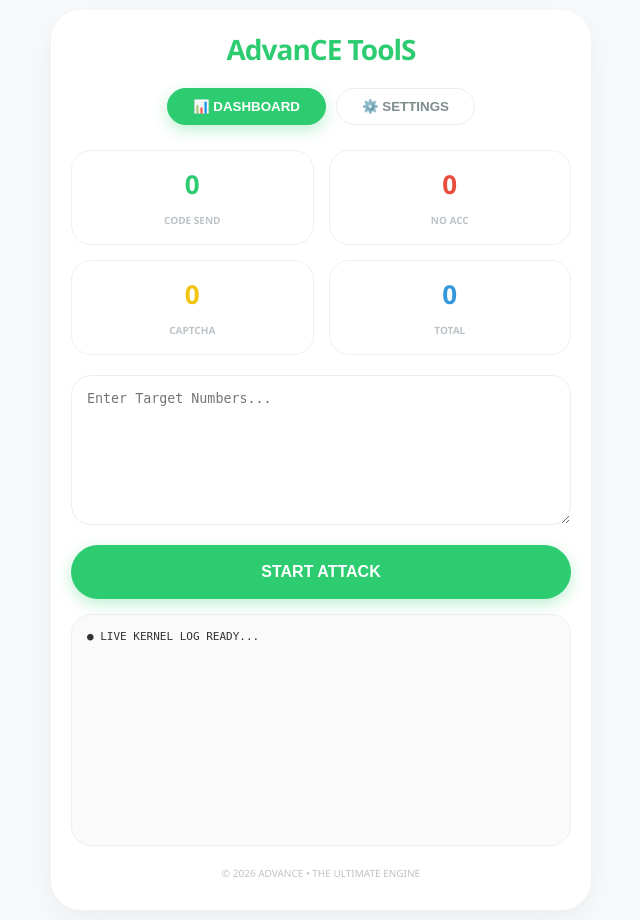
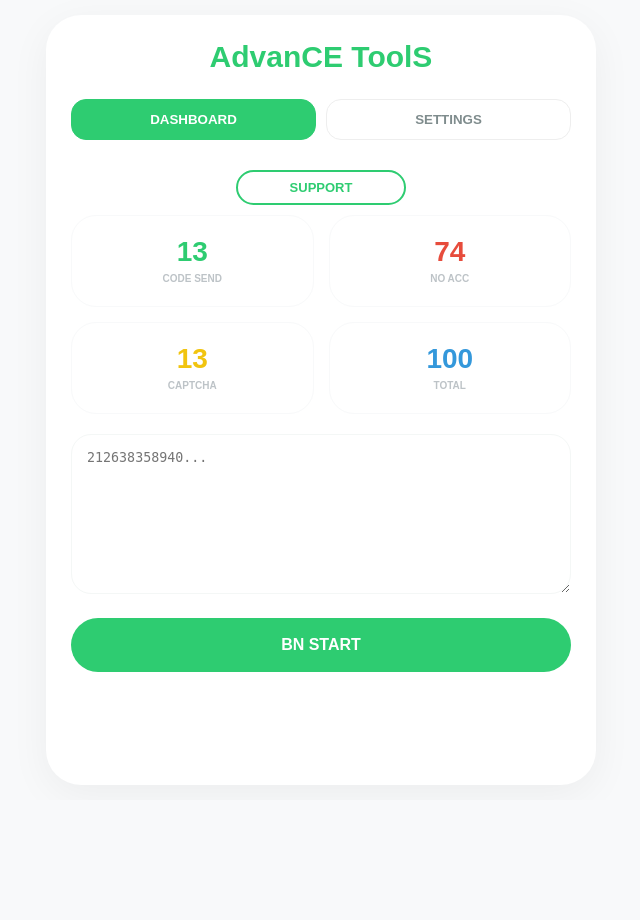
Before and after one commit to xmlcreator320-cpu/fbd-otp-bot, a Flask app: page / in a window 1280 px wide. Shown: the whole page, without its empty margins (319-959 px from the left). After the commit the page ends 672 px from the top, so only its background shows below. Run offline with Flask 3, Linux system fonts and the light colour scheme.

Commit message:
Update index.html

```diff
--- a/templates/index.html
+++ b/templates/index.html
@@ -6,118 +6,118 @@
     <title>Advance Tools V6.0 PRO</title>
     <style>
         :root { --main-green: #2ecc71; --bg-light: #f8f9fa; }
-        body { font-family: 'Segoe UI', Tahoma, Geneva, Verdana, sans-serif; background: var(--bg-light); margin: 0; padding: 10px; color: #333; }
-        .container { max-width: 500px; margin: auto; background: white; border-radius: 30px; padding: 20px; box-shadow: 0 10px 30px rgba(0,0,0,0.05); min-height: 90vh; }
+        body { font-family: sans-serif; background: var(--bg-light); margin: 0; padding: 15px; color: #333; }
+        .container { max-width: 500px; margin: auto; background: white; border-radius: 35px; padding: 25px; box-shadow: 0 10px 40px rgba(0,0,0,0.05); min-height: 90vh; }
 
-        /* Header & Tabs */
-        .logo-area { text-align: center; margin-bottom: 20px; }
-        .logo-text { font-size: 28px; font-weight: bold; color: var(--main-green); letter-spacing: -1px; }
-        .tab-group { display: flex; justify-content: center; gap: 10px; margin-bottom: 25px; }
-        .tab-btn { padding: 10px 25px; border-radius: 50px; border: 1px solid #eee; background: white; font-weight: bold; cursor: pointer; display: flex; align-items: center; gap: 5px; color: #7f8c8d; transition: 0.3s; }
-        .tab-btn.active { background: var(--main-green); color: white; border-color: var(--main-green); box-shadow: 0 5px 15px rgba(46, 204, 113, 0.3); }
+        /* Header Tabs */
+        .header-logo { text-align: center; margin-bottom: 25px; }
+        .logo-txt { font-size: 30px; font-weight: bold; color: var(--main-green); }
+        .tabs { display: flex; justify-content: center; gap: 10px; margin-bottom: 30px; }
+        .tab-btn { flex: 1; padding: 12px; border-radius: 15px; border: 1px solid #eee; background: white; font-weight: bold; cursor: pointer; color: #7f8c8d; }
+        .tab-btn.active { background: var(--main-green); color: white; border-color: var(--main-green); }
+        .support-btn { background: white; border: 2px solid var(--main-green); color: var(--main-green); width: 150px; margin: 10px auto; display: block; padding: 8px; border-radius: 50px; font-weight: bold; cursor: pointer; text-decoration: none; text-align: center; font-size: 13px; }
 
         /* Dashboard View */
-        .stats-grid { display: grid; grid-template-columns: 1fr 1fr; gap: 15px; margin-bottom: 20px; }
-        .stat-card { background: white; border: 1px solid #f0f0f0; padding: 15px; border-radius: 20px; text-align: center; }
-        .stat-val { font-size: 26px; font-weight: bold; display: block; margin-bottom: 5px; }
-        .label { font-size: 10px; color: #bdc3c7; font-weight: bold; }
+        .stats { display: grid; grid-template-columns: 1fr 1fr; gap: 15px; margin-bottom: 20px; }
+        .scard { background: white; border: 1.5px solid #f8f9fa; padding: 20px; border-radius: 25px; text-align: center; }
+        .sval { font-size: 28px; font-weight: bold; display: block; }
+        .slab { font-size: 10px; color: #bdc3c7; font-weight: bold; text-transform: uppercase; }
+        textarea { width: 100%; border: 1.5px solid #f4f7f6; border-radius: 20px; padding: 15px; height: 160px; box-sizing: border-box; font-family: monospace; margin-bottom: 20px; outline: none; }
 
-        /* Settings View */
-        .setting-item { background: white; border: 1px solid #f0f0f0; padding: 20px; border-radius: 20px; margin-bottom: 15px; }
-        .setting-header { display: flex; justify-content: space-between; align-items: center; margin-bottom: 10px; }
-        .setting-title { font-weight: bold; font-size: 14px; text-transform: uppercase; color: #2c3e50; }
-        .setting-val { color: var(--main-green); font-weight: bold; font-size: 18px; }
-        .switch { position: relative; display: inline-block; width: 45px; height: 24px; }
-        .switch input { opacity: 0; width: 0; height: 0; }
-        .slider { position: absolute; cursor: pointer; top: 0; left: 0; right: 0; bottom: 0; background-color: #ccc; transition: .4s; border-radius: 34px; }
-        .slider:before { position: absolute; content: ""; height: 18px; width: 18px; left: 3px; bottom: 3px; background-color: white; transition: .4s; border-radius: 50%; }
-        input:checked + .slider { background-color: var(--main-green); }
-        input:checked + .slider:before { transform: translateX(21px); }
+        /* Settings View Core Configuration */
+        .core-config-header { text-align: center; margin-bottom: 30px; }
+        .core-config-header h2 { font-size: 24px; color: #2c3e50; margin: 0; }
+        .core-config-header p { font-size: 10px; color: #bdc3c7; letter-spacing: 2px; }
 
-        /* Common Elements */
-        textarea { width: 100%; border: 1px solid #eee; border-radius: 20px; padding: 15px; height: 150px; box-sizing: border-box; font-family: monospace; margin-bottom: 15px; outline: none; }
-        .btn-start { width: 100%; padding: 18px; border-radius: 50px; border: none; background: var(--main-green); color: white; font-weight: bold; font-size: 16px; cursor: pointer; box-shadow: 0 5px 15px rgba(46, 204, 113, 0.3); }
-        #log-panel { background: #fafafa; border-radius: 20px; padding: 15px; height: 200px; overflow-y: auto; font-size: 11px; font-family: monospace; margin-top: 15px; border: 1px solid #eee; }
+        .config-card { background: #fff; border: 1px solid #f0f0f0; border-radius: 25px; padding: 20px; margin-bottom: 20px; }
+        .config-row { display: flex; justify-content: space-between; align-items: center; margin-bottom: 10px; }
+        .config-title { font-weight: bold; font-size: 14px; color: #2c3e50; text-transform: uppercase; }
+        .config-val { color: var(--main-green); font-weight: bold; font-size: 22px; }
+
+        /* Slider */
+        input[type="range"] { width: 100%; height: 6px; background: #e0e0e0; border-radius: 5px; accent-color: var(--main-green); outline: none; }
+
+        /* Proxy Pool Engine */
+        .engine-status { padding: 5px 15px; border-radius: 8px; font-size: 12px; font-weight: bold; cursor: pointer; border: none; }
+        .btn-off { background: #eee; color: #7f8c8d; }
+        .btn-active { background: var(--main-green); color: white; }
+
+        /* Proxy Type Selector */
+        .p-type-select { width: 100%; padding: 12px; border: 1px solid #eee; border-radius: 12px; margin: 15px 0; font-weight: bold; cursor: pointer; background: #f9f9f9; color: #3498db; }
+        .proxy-list-box { background: #ececec; border-radius: 15px; padding: 15px; height: 120px; width: 100%; border: none; font-size: 11px; }
+
+        .btn-main { width: 100%; padding: 18px; border-radius: 50px; border: none; background: var(--main-green); color: white; font-weight: bold; font-size: 16px; cursor: pointer; }
         .hidden { display: none; }
     </style>
 </head>
 <body>
 
 <div class="container">
-    <div class="logo-area"><div class="logo-text">AdvanCE ToolS</div></div>
+    <div class="header-logo"><div class="logo-txt">AdvanCE ToolS</div></div>
 
-    <div class="tab-group">
-        <button class="tab-btn active" id="dash-tab" onclick="showTab('dashboard')">📊 DASHBOARD</button>
-        <button class="tab-btn" id="set-tab" onclick="showTab('settings')">⚙️ SETTINGS</button>
+    <div class="tabs">
+        <button class="tab-btn active" id="tab-d" onclick="setTab('dash')">DASHBOARD</button>
+        <button class="tab-btn" id="tab-s" onclick="setTab('set')">SETTINGS</button>
+    </div>
+    <a href="https://t.me/shakilkhan909090" class="support-btn">SUPPORT</a>
+
+    <div id="v-dash">
+        <div class="stats">
+            <div class="scard"><span class="sval" style="color:var(--main-green)" id="l">13</span><span class="slab">CODE SEND</span></div>
+            <div class="scard"><span class="sval" style="color:#e74c3c" id="d">74</span><span class="slab">NO ACC</span></div>
+            <div class="scard"><span class="sval" style="color:#f1c40f" id="c">13</span><span class="slab">CAPTCHA</span></div>
+            <div class="scard"><span class="sval" style="color:#3498db" id="t">100</span><span class="slab">TOTAL</span></div>
+        </div>
+        <textarea placeholder="212638358940..."></textarea>
+        <button class="btn-main">BN START</button>
     </div>
 
-    <div id="dashboard-view">
-        <div class="stats-grid">
-            <div class="stat-card"><span class="stat-val" style="color:var(--main-green)" id="l">0</span><span class="label">CODE SEND</span></div>
-            <div class="stat-card"><span class="stat-val" style="color:#e74c3c" id="d">0</span><span class="label">NO ACC</span></div>
-            <div class="stat-card"><span class="stat-val" style="color:#f1c40f" id="c">0</span><span class="label">CAPTCHA</span></div>
-            <div class="stat-card"><span class="stat-val" style="color:#3498db" id="t">0</span><span class="label">TOTAL</span></div>
+    <div id="v-set" class="hidden">
+        <div class="core-config-header">
+            <h2>CORE CONFIGURATION</h2>
+            <p>OPTIMIZE ENGINE FOR TARGET WORKLOAD</p>
         </div>
-        <textarea id="numbers" placeholder="Enter Target Numbers..."></textarea>
-        <button class="btn-start" onclick="start()">START ATTACK</button>
-        <div id="log-panel">● LIVE KERNEL LOG READY...</div>
+
+        <div class="config-card">
+            <div class="config-row">
+                <div><span class="config-title">Parallel Threads</span><br><small style="font-size: 8px; color: #bdc3c7;">WORKLOAD INTENSITY</small></div>
+                <span class="config-val" id="thread-val">20</span>
+            </div>
+            <input type="range" min="1" max="20" value="20" oninput="document.getElementById('thread-val').innerText = this.value">
+        </div>
+
+        <div class="config-card">
+            <div class="config-row">
+                <div><span class="config-title" style="color: var(--main-green);">Proxy Pool Engine</span><br><small style="font-size: 8px; color: #bdc3c7;">SUPPORTS IP ROTATION</small></div>
+                <button class="engine-status btn-off" id="eng-btn" onclick="toggleEngine()">OFF</button>
+            </div>
+
+            <select class="p-type-select" id="p-type">
+                <option value="http">HTTP</option>
+                <option value="socks5">SOCKS5</option>
+            </select>
+
+            <textarea class="proxy-list-box" placeholder="Paste proxy list here...&#10;192.168.1.1:8080&#10;10.0.0.1:3128:user:pass"></textarea>
+        </div>
+
+        <button class="btn-main">SAVE CONFIG</button>
     </div>
-
-    <div id="settings-view" class="hidden">
-        <div class="setting-item">
-            <div class="setting-header"><span class="setting-title">Parallel Threads</span><span class="setting-val">20</span></div>
-            <input type="range" style="width:100%; accent-color:var(--main-green);" value="20">
-        </div>
-        <div class="setting-item">
-            <div class="setting-header"><span class="setting-title">Stealth / Headless</span>
-                <label class="switch"><input type="checkbox" checked><span class="slider"></span></label>
-            </div>
-        </div>
-        <div class="setting-item">
-            <div class="setting-header"><span class="setting-title">Data Saver (Turbo)</span>
-                <label class="switch"><input type="checkbox" checked><span class="slider"></span></label>
-            </div>
-        </div>
-        <button class="btn-start" style="background:#34495e;">SAVE CONFIGURATION</button>
-    </div>
-
-    <p style="text-align:center; font-size:10px; color:#bdc3c7; margin-top:20px;">© 2026 ADVANCE • THE ULTIMATE ENGINE</p>
 </div>
 
 <script>
-    function showTab(tab) {
-        if(tab === 'dashboard') {
-            document.getElementById('dashboard-view').classList.remove('hidden');
-            document.getElementById('settings-view').classList.add('hidden');
-            document.getElementById('dash-tab').classList.add('active');
-            document.getElementById('set-tab').classList.remove('active');
-        } else {
-            document.getElementById('dashboard-view').classList.add('hidden');
-            document.getElementById('settings-view').classList.remove('hidden');
-            document.getElementById('dash-tab').classList.remove('active');
-            document.getElementById('set-tab').classList.add('active');
-        }
+    function setTab(t) {
+        document.getElementById('v-dash').classList.toggle('hidden', t !== 'dash');
+        document.getElementById('v-set').classList.toggle('hidden', t !== 'set');
+        document.getElementById('tab-d').classList.toggle('active', t === 'dash');
+        document.getElementById('tab-s').classList.toggle('active', t === 'set');
     }
 
-    async function start() {
-        const nums = document.getElementById('numbers').value.split('\n').filter(n => n.trim() !== "");
-        document.getElementById('t').innerText = nums.length;
-        const log = document.getElementById('log-panel');
-        let l=0, d=0, c=0;
-
-        for(let num of nums) {
-            log.innerHTML += `<div>> Processing: ${num}</div>`;
-            log.scrollTop = log.scrollHeight;
-            const res = await fetch('/check', {
-                method: 'POST',
-                headers: {'Content-Type': 'application/json'},
-                body: JSON.stringify({phone: num.trim()})
-            });
-            const data = await res.json();
-            if(data.status === 'LIVE') { l++; document.getElementById('l').innerText = l; }
-            else if(data.status === 'CP/LOCK') { c++; document.getElementById('c').innerText = c; }
-            else { d++; document.getElementById('d').innerText = d; }
-        }
+    function toggleEngine() {
+        const btn = document.getElementById('eng-btn');
+        const isActive = btn.classList.contains('btn-active');
+        btn.innerText = isActive ? "OFF" : "ACTIVE";
+        btn.classList.toggle('btn-active', !isActive);
+        btn.classList.toggle('btn-off', isActive);
     }
 </script>
 </body>
```
